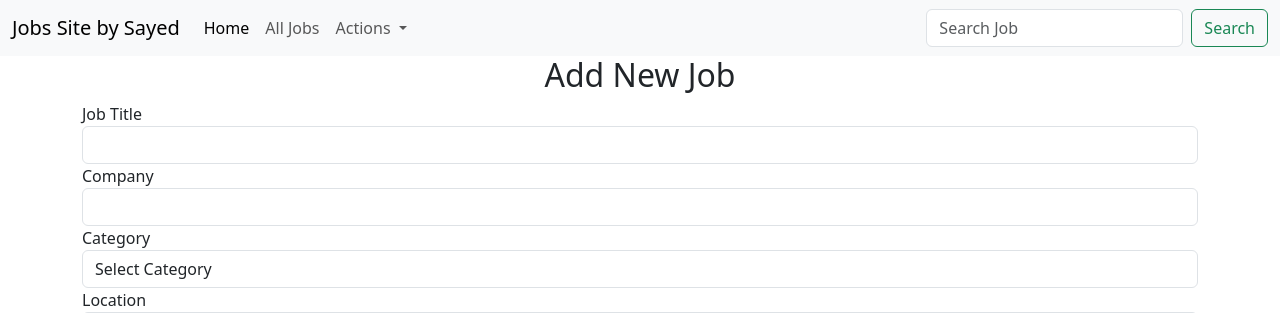
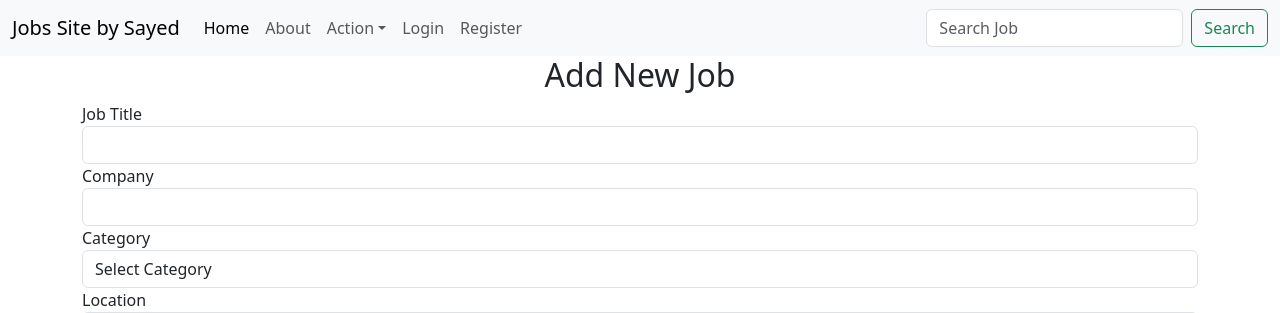
Before and after one commit to ImAbuSayed/JobSite, a PHP site: page /jobsite/edit.php in a window 1280 px wide. Shown: the top 313 px of the page. Run offline with PHP 8.4, Linux system fonts and the light colour scheme; data that the repository does not hold is empty.

Commit message:
minor fix

```diff
--- a/templates/inc/header.php
+++ b/templates/inc/header.php
@@ -23,13 +23,10 @@
                     <a class="nav-link active" aria-current="page" href="localhost/jobsite/JobSite">Home</a>
                 </li>
                 <li class="nav-item">
-                    <a class="nav-link" href="Jobs.php">All Jobs</a>
+                    <a class="nav-link" href="#">About</a>
                 </li>
                 <li class="nav-item dropdown">
-                    <a class="nav-link dropdown-toggle" href="#" role="button" data-bs-toggle="dropdown"
-                       aria-expanded="true">
-                        Actions
-                    </a>
+                    <a class="nav-link dropdown-toggle" href="#" role="button" data-bs-toggle="dropdown" aria-expanded="true">Action</a>
                     <ul class="dropdown-menu">
                         <li><a class="dropdown-item" href="create.php">Add</a></li>
                         <li><a class="dropdown-item" href="#">Remove</a></li>
@@ -38,6 +35,12 @@
                         </li>
                         <li><a class="dropdown-item" href="#">Modify</a></li>
                     </ul>
+                </li>
+                <li class="nav-item">
+                    <a class="nav-link" href="#">Login</a>
+                </li>
+                <li class="nav-item">
+                    <a class="nav-link" href="#">Register</a>
                 </li>
             </ul>
             <form class="d-flex" role="search" action="search.php" method="post">
```
